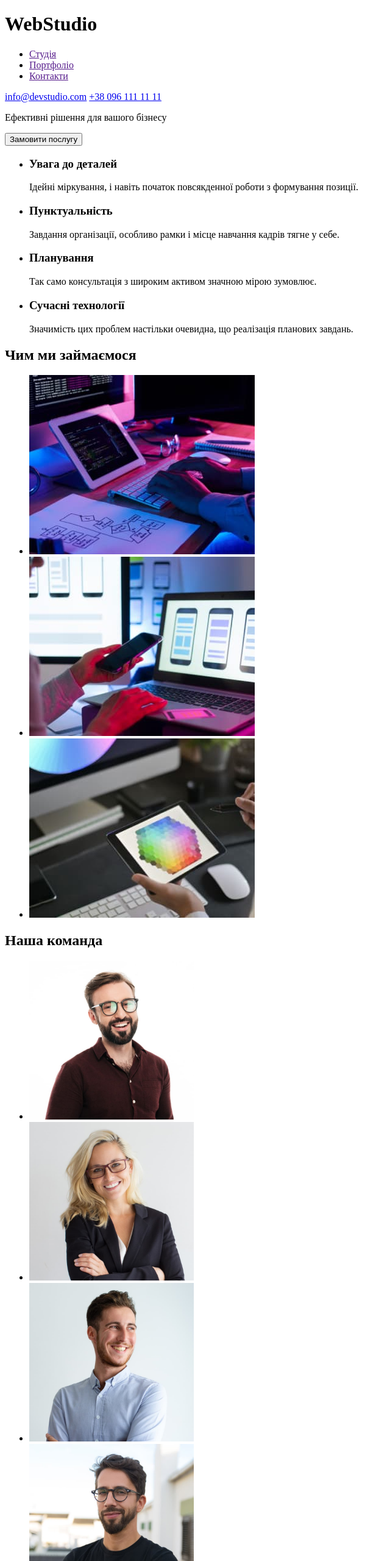
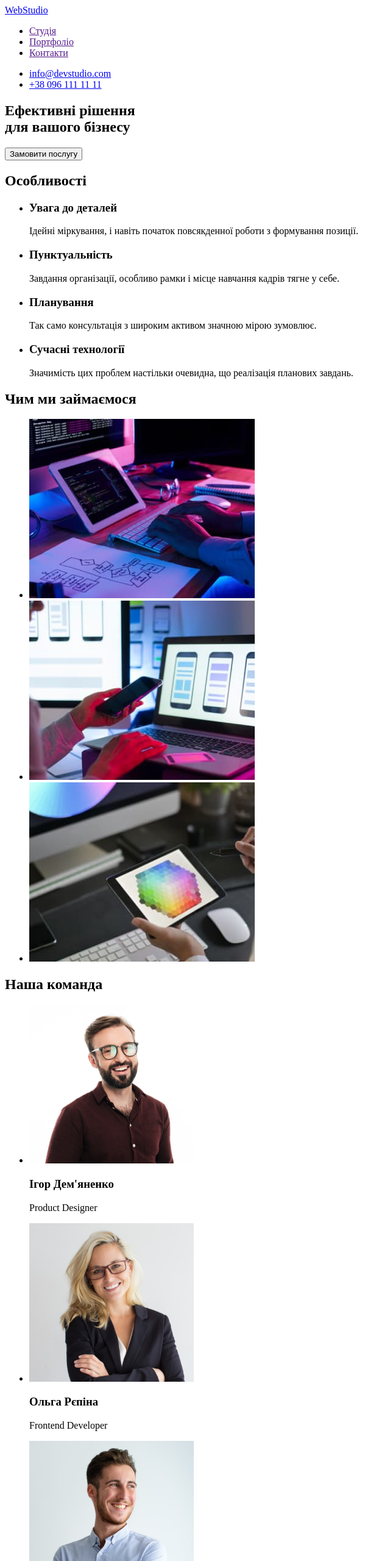
Before and after one commit to NataVerm/goit-markup-hw-01, a plain HTML site: page index.html in a window 1280 px wide. Shown: the top 2560 px of the page at 61% size, without its empty margins (0-640 px from the left). Drawn offline with Linux system fonts and the light colour scheme.

Commit message:
добавляет разметку макета

```diff
--- a/index.html
+++ b/index.html
@@ -8,42 +8,53 @@
   </head>
   <body>
     <header>
-      <h1 lang="en">WebStudio</h1>
       <nav>
+        <a href="/" lang="en">WebStudio</a>
         <ul>
           <li><a href="">Студія</a></li>
           <li><a href="">Портфоліо</a></li>
           <li><a href="">Контакти</a></li>
         </ul>
       </nav>
-      <a href="mailto:info@devstudio.com">info@devstudio.com</a>
-      <a href="tel:+380961111111">+38 096 111 11 11</a>
+      <ul>
+        <li><a href="mailto:info@devstudio.com">info@devstudio.com</a></li>
+        <li><a href="tel:+380961111111">+38 096 111 11 11</a></li>
+      </ul>
     </header>
     <main>
       <section>
-        <p>Ефективні рішення для вашого бізнесу</p>
+        <h1>Ефективні рішення <br />для вашого бізнесу</h1>
         <button type="button">Замовити послугу</button>
       </section>
       <section>
+        <h2>Особливості</h2>
         <ul>
           <li>
             <h3>Увага до деталей</h3>
-            Ідейні міркування, і навіть початок повсякденної роботи з формування
-            позиції.
+            <p>
+              Ідейні міркування, і навіть початок повсякденної роботи з
+              формування позиції.
+            </p>
           </li>
           <li>
             <h3>Пунктуальність</h3>
-            Завдання організації, особливо рамки і місце навчання кадрів тягне у
-            себе.
+            <p>
+              Завдання організації, особливо рамки і місце навчання кадрів тягне
+              у себе.
+            </p>
           </li>
           <li>
             <h3>Планування</h3>
-            Так само консультація з широким активом значною мірою зумовлює.
+            <p>
+              Так само консультація з широким активом значною мірою зумовлює.
+            </p>
           </li>
           <li>
             <h3>Сучасні технології</h3>
-            Значимість цих проблем настільки очевидна, що реалізація планових
-            завдань.
+            <p>
+              Значимість цих проблем настільки очевидна, що реалізація планових
+              завдань.
+            </p>
           </li>
         </ul>
       </section>
@@ -53,25 +64,22 @@
           <li>
             <img
               src="./images/works-img-1.jpg"
-              alt="написання коду для комп'ютеру"
+              alt="десктопні програми"
               width="370"
-              height="294"
             />
           </li>
           <li>
             <img
               src="./images/works-img-2.jpg"
-              alt="написання коду для телефону"
+              alt="мобільні програми"
               width="370"
-              height="294"
             />
           </li>
           <li>
             <img
               src="./images/works-img-3.jpg"
-              alt="написання коду для планшету"
+              alt="дизайнерські рішення"
               width="370"
-              height="294"
             />
           </li>
         </ul>
@@ -84,32 +92,32 @@
               src="./images/team-img-1.jpg"
               alt="Ігор Дем'яненко"
               width="270"
-              height="260"
             />
+            <h3>Ігор Дем'яненко</h3>
+            <p lang="en">Product Designer</p>
           </li>
           <li>
-            <img
-              src="./images/team-img-2.jpg"
-              alt="Ольга Рєпіна"
-              width="270"
-              height="260"
-            />
+            <img src="./images/team-img-2.jpg" alt="Ольга Рєпіна" width="270" />
+            <h3>Ольга Рєпіна</h3>
+            <p lang="en">Frontend Developer</p>
           </li>
           <li>
             <img
               src="./images/team-img-3.jpg"
               alt="Микола Тарасов"
               width="270"
-              height="260"
             />
+            <h3>Микола Тарасов</h3>
+            <p lang="en">Marketing</p>
           </li>
           <li>
             <img
               src="./images/team-img-4.jpg"
               alt="Михайло Єрмаков"
               width="270"
-              height="260"
             />
+            <h3>Михайло Єрмаков</h3>
+            <p lang="en">UI Designer</p>
           </li>
         </ul>
       </section>
```
